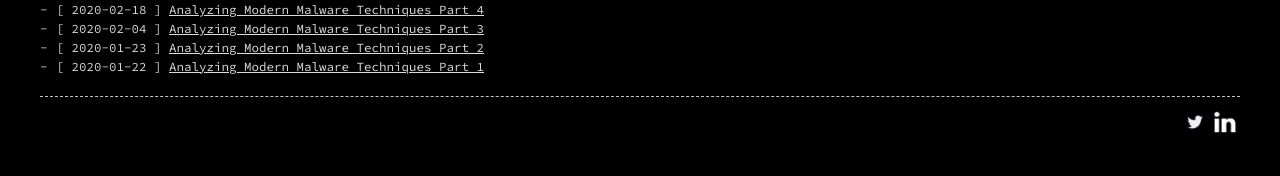
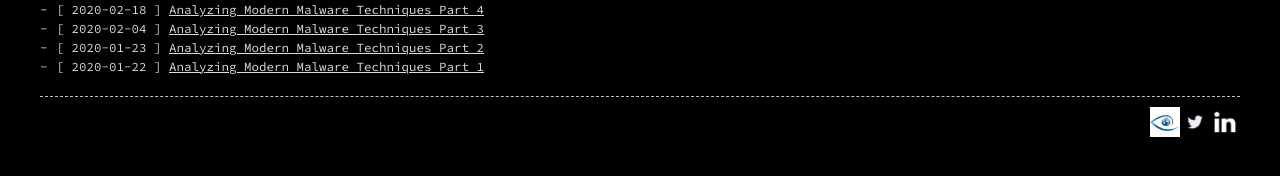
Before and after one commit to DanusMinimus/danusminimus.github.io, a Jekyll site: the page built from index.md, in a window 1280 px wide. Shown: the part 296-472 px from the top of the page. Built offline with Jekyll 4.4.1, drawn with Linux system fonts in a browser that asks for light colours.

Commit message:
Update _config.yml

```diff
--- a/_config.yml
+++ b/_config.yml
@@ -5,6 +5,6 @@ header_pages:
 style: dark # dark (default), light or hacker
 listen_for_clients_preferred_style: false # false (default) or true
 
-footer: '<a href="https://twitter.com/danusminimus"><img src="/images/retro.png" width="30" height="30"></a><a href="https://www.linkedin.com/in/danlis97"><img src="/images/linkdin.png" width="30" height="30"></a>'
+footer: '<a href="https://www.curatedintel.org/"><img src="/images/cur.jpg" width="30" height="30"></a><a href="https://twitter.com/danusminimus"><img src="/images/retro.png" width="30" height="30"></a><a href="https://www.linkedin.com/in/danlis97"><img src="/images/linkdin.png" width="30" height="30"></a>'
 
 markdown: kramdown
```
